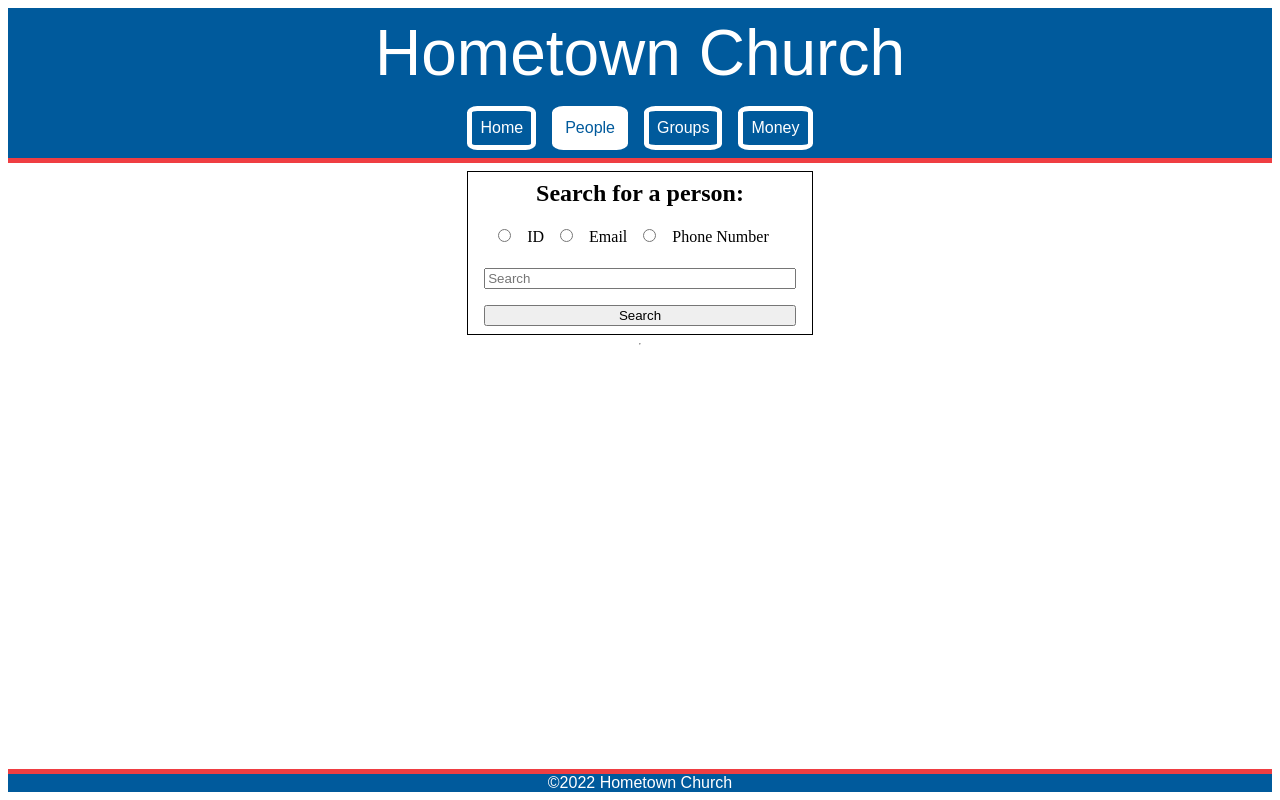
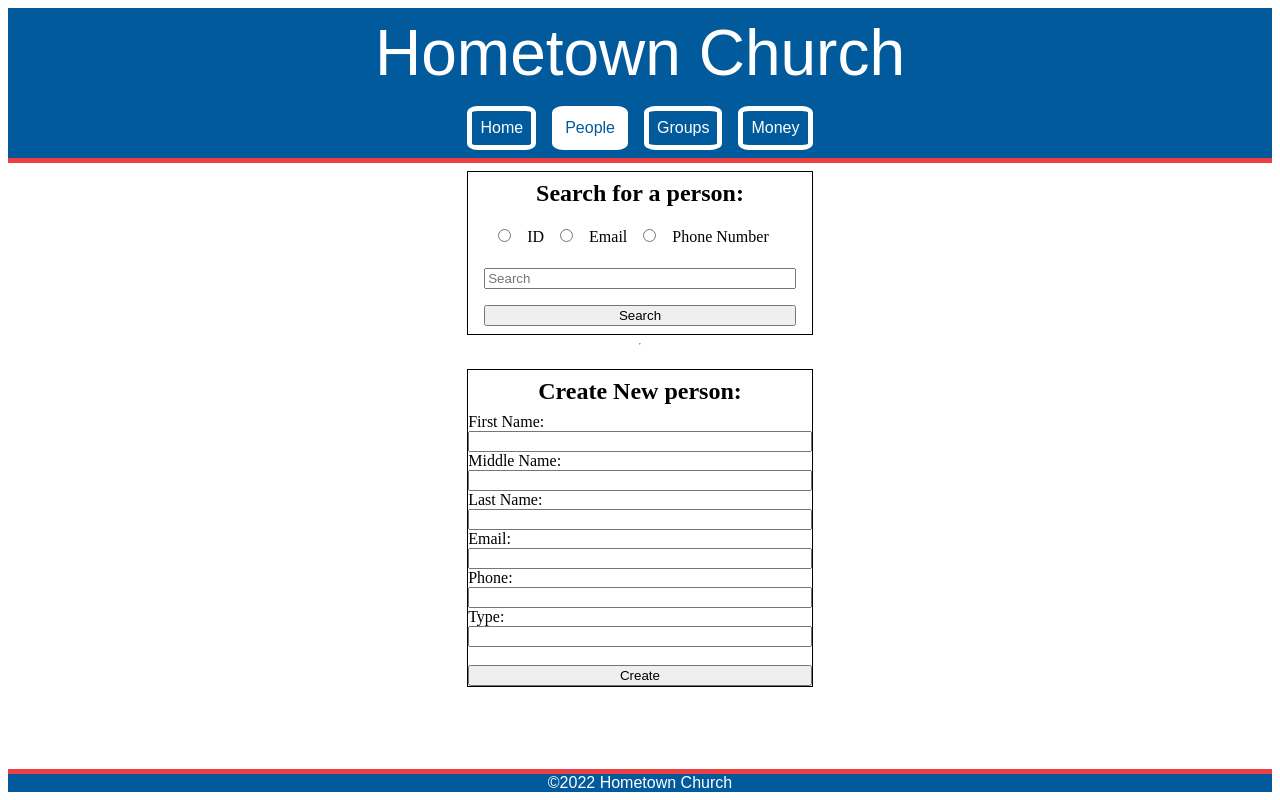
Before and after one commit to SethThomaspowered/church_manager_front-end, an Angular app: page /people in a window 1280 px wide. Built offline with nearby package versions, Linux system fonts and the light colour scheme; a web font is replaced by a local one.

Commit message:
added create people to FE

```diff
--- a/src/app/people/people.component.css
+++ b/src/app/people/people.component.css
@@ -3,7 +3,7 @@
     flex-direction: column;
 }
 
-.search{
+.search, .create{
     display: flex;
     flex-direction: column;
     justify-content: center;
@@ -12,7 +12,11 @@ align-self: center;
 border: 1px black solid;
 }
 
-.search h2 {
+.create {
+    margin: 1REM;
+}
+
+.search h2, .create h2 {
     margin: 0.5REM 1REM;
     align-self: center;
 }
@@ -69,11 +73,11 @@ fieldset {
     justify-content: space-between;
 }
 
-.children, .parents, .spouse{
+.children, .parents, .spouse, .groups{
     border: 1px black solid;
     padding: 1REM;
 }
-.childrenList, .parentsList, .spouseList{
+.childrenList, .parentsList, .spouseList, .groupList{
     background-color: #005A9C;
     color: white;
     padding: 0.5REM;
--- a/src/app/people/people.component.html
+++ b/src/app/people/people.component.html
@@ -191,11 +191,44 @@
                 </div>
             </div>
         </div>
+
+        <div class="groups" *ngIf="person">
+            <h3>Involvement</h3>
+            <ul class="groupList" *ngIf="person.groups.length > 0">
+                <li *ngFor="let group of person.groups">
+                    ID: {{group.id}}<br>Name: {{group.type}} ({{group.name}})<br><i>{{group.description}}</i>
+                </li>
+            </ul>
+        </div>
+
+
+
     </div>
 
 
 
+    <div class="create">
+        <h2>Create New person:</h2>
+        First Name:
+        <input [(ngModel)]=firstNameNew type="text" />
 
+        Middle Name:
+        <input [(ngModel)]=middleNameNew type="text" />
+
+        Last Name:
+        <input [(ngModel)]=lastNameNew type="text" />
+
+        Email:
+        <input [(ngModel)]=emailAddressNew type="text" />
+
+        Phone:
+        <input [(ngModel)]=phoneNumberNew type="text" />
+
+        Type:
+        <input [(ngModel)]=type type="text" />
+<br>
+        <input (click)="createPerson(firstNameNew, middleNameNew, lastNameNew, emailAddressNew, phoneNumberNew, typeNew)" type="submit" value="Create"/>
+    </div>
 
 
 
--- a/src/app/people/people.component.ts
+++ b/src/app/people/people.component.ts
@@ -42,6 +42,13 @@ export class PeopleComponent implements OnInit {
   childId: number = 0;
   parentId: number = 0;
   spouseId: number = 0;
+
+  firstNameNew: string ="";
+  middleNameNew: string ="";
+  lastNameNew: string ="";
+  emailAddressNew: string ="";
+  phoneNumberNew: string ="";
+  typeNew: string ="";
 
 
 
@@ -94,6 +101,38 @@ export class PeopleComponent implements OnInit {
     this.search='';
   }
 
+  createPerson(
+    firstNameNew: string,
+    middleNameNew: string,
+    lastNameNew: string,
+    emailAddressNew: string,
+    phoneNumberNew: string,
+    typeNew: string
+    ){
+      let personObject = {
+          "firstName":firstNameNew,
+          "middleName":middleNameNew,
+          "lastName":lastNameNew,
+          "emailAddress":emailAddressNew,
+          "phoneNumber":phoneNumberNew,
+          "type":typeNew
+        };
+
+      this.searchPeopleService.createPersonObservable(personObject)
+      .subscribe((response: any) => {
+        this.status = response.status;
+        let newId = response.body.id;
+        this.searchPeople('id', newId.toString());
+      })
+
+      this.firstNameNew = "";
+      this.middleNameNew = "";
+      this.lastNameNew = "";
+      this.emailAddressNew = "";
+      this.phoneNumberNew = "";
+      this.typeNew = "";
+  }
+
   updateBasicInfo(
     id: number,
     firstName: string,
@@ -117,7 +156,6 @@ export class PeopleComponent implements OnInit {
         this.status = response.status;
         this.searchPeople('id', id.toString())
       })
-
   }
 
   updateProfile(id: number, birthDate: string|null, married: boolean, anniversary: string|null){
--- a/src/app/search-people.service.ts
+++ b/src/app/search-people.service.ts
@@ -27,6 +27,11 @@ export class SearchPeopleService {
       }
 
      }
+
+    createPersonObservable(body: any){
+      return this.http.post<any>(`https://church-mgr-proj.herokuapp.com/api/v1/people/`, body,
+      {observe: 'response'});
+    }
 
     updatePersonObservable(personId: number, body: any){
       return this.http.put<any>(`https://church-mgr-proj.herokuapp.com/api/v1/people/${personId}`, body,
```
